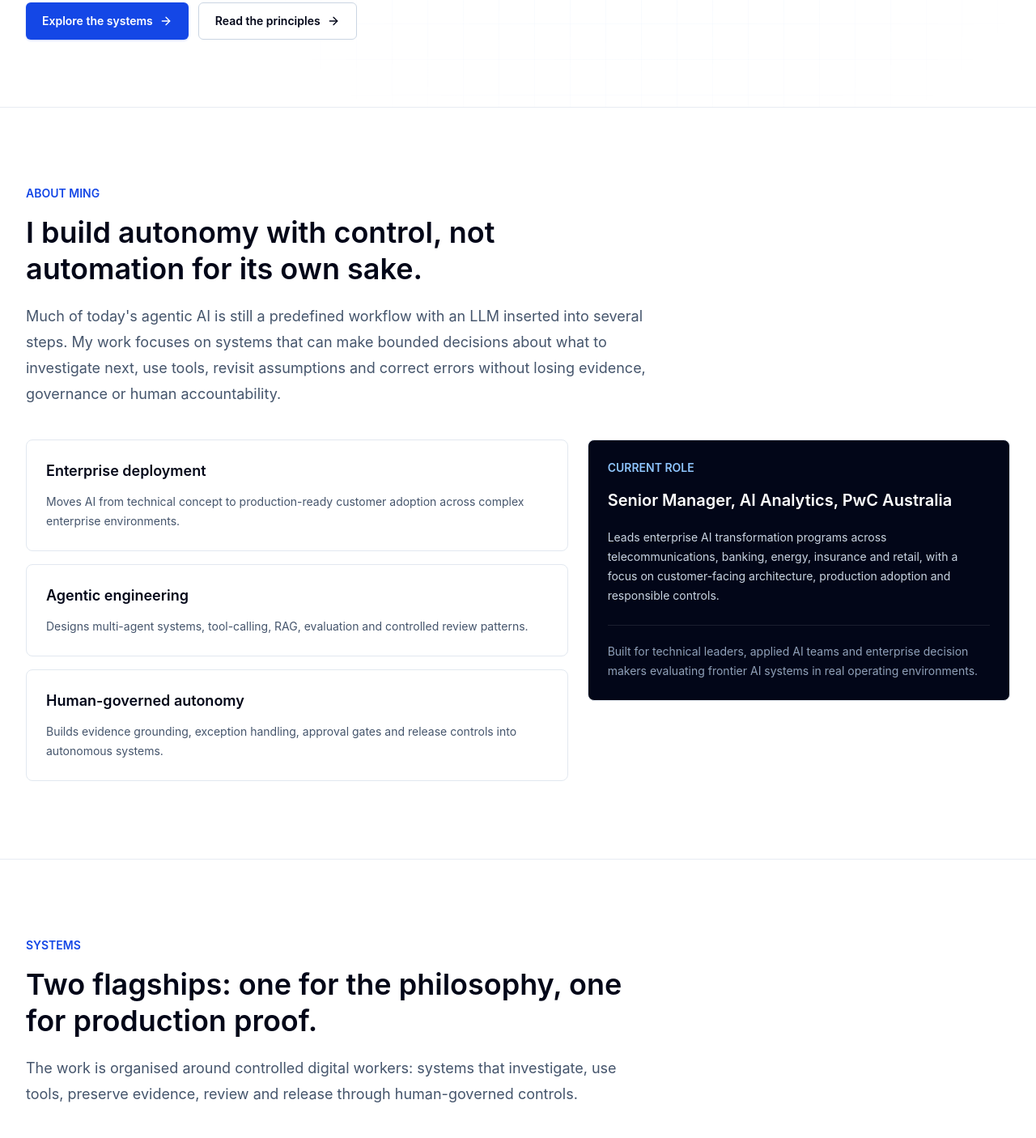
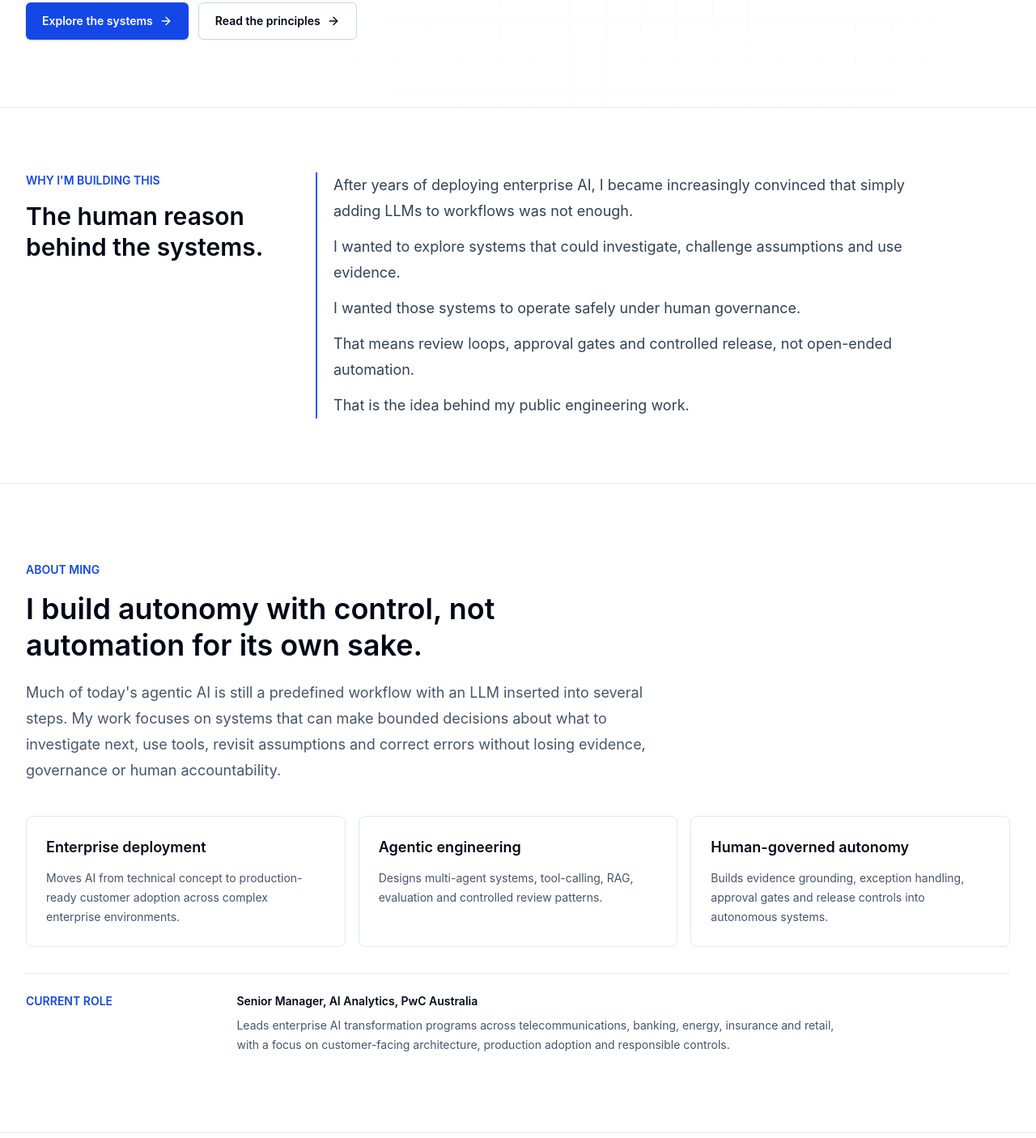
Before and after one commit to ameliekong609/mingkong-ai, a Next.js app: page / in a window 1280 px wide. Shown: the part 740-2146 px from the top of the page at 81% size. Built offline with nearby package versions, Linux system fonts and the light colour scheme.

Commit message:
Add personal motivation section

```diff
--- a/app/page.tsx
+++ b/app/page.tsx
@@ -6,6 +6,7 @@ import { SelectedProjects } from "@/components/SelectedProjects";
 import { SiteHeader } from "@/components/SiteHeader";
 import { Speaking } from "@/components/Speaking";
 import { ApproachVisual } from "@/components/ApproachVisual";
+import { WhyBuildingThis } from "@/components/WhyBuildingThis";
 
 export default function Home() {
   return (
@@ -14,6 +15,7 @@ export default function Home() {
       <main id="main">
         <Hero />
         <ApproachVisual />
+        <WhyBuildingThis />
         <About />
         <SelectedProjects />
         <Principles />
--- a/components/About.tsx
+++ b/components/About.tsx
@@ -9,8 +9,7 @@ export function About() {
       title="I build autonomy with control, not automation for its own sake."
       intro="Much of today's agentic AI is still a predefined workflow with an LLM inserted into several steps. My work focuses on systems that can make bounded decisions about what to investigate next, use tools, revisit assumptions and correct errors without losing evidence, governance or human accountability."
     >
-      <div className="grid gap-6 lg:grid-cols-[1fr_0.78fr]">
-        <div className="grid gap-4 sm:grid-cols-3 lg:grid-cols-1">
+      <div className="grid gap-4 md:grid-cols-3">
         {strengths.map((strength) => (
           <article
             key={strength.title}
@@ -25,19 +24,22 @@ export function About() {
           </article>
         ))}
       </div>
-        <div className="rounded-lg border border-slate-200 bg-slate-950 p-6 text-white lg:self-start">
-          <p className="text-sm font-semibold uppercase text-blue-300">
+
+      <div className="mt-8 border-t border-slate-200 pt-6">
+        <div className="grid gap-3 sm:grid-cols-[0.26fr_1fr]">
+          <p className="text-sm font-semibold uppercase text-blue-700">
             Current role
           </p>
-          <h3 className="mt-4 text-xl font-semibold">{profile.currentRole}</h3>
-          <p className="mt-5 text-sm leading-6 text-slate-300">
+          <div className="max-w-3xl">
+            <p className="text-sm font-semibold text-slate-950">
+              {profile.currentRole}
+            </p>
+            <p className="mt-2 text-sm leading-6 text-slate-600">
               Leads enterprise AI transformation programs across telecommunications,
               banking, energy, insurance and retail, with a focus on customer-facing
               architecture, production adoption and responsible controls.
             </p>
-          <p className="mt-6 border-t border-white/10 pt-5 text-sm leading-6 text-slate-400">
-            {profile.audience}
-          </p>
+          </div>
         </div>
       </div>
     </Section>
--- /dev/null
+++ b/components/WhyBuildingThis.tsx
@@ -0,0 +1,34 @@
+const lines = [
+  "After years of deploying enterprise AI, I became increasingly convinced that simply adding LLMs to workflows was not enough.",
+  "I wanted to explore systems that could investigate, challenge assumptions and use evidence.",
+  "I wanted those systems to operate safely under human governance.",
+  "That means review loops, approval gates and controlled release, not open-ended automation.",
+  "That is the idea behind my public engineering work.",
+];
+
+export function WhyBuildingThis() {
+  return (
+    <section
+      id="why"
+      className="scroll-mt-24 border-t border-slate-200/80 bg-white py-16 sm:py-20"
+    >
+      <div className="mx-auto grid w-full max-w-7xl gap-8 px-6 lg:grid-cols-[0.38fr_1fr] lg:px-8">
+        <div>
+          <p className="mb-4 text-sm font-semibold uppercase text-blue-700">
+            Why I&apos;m building this
+          </p>
+          <h2 className="max-w-sm text-3xl font-semibold leading-tight text-slate-950">
+            The human reason behind the systems.
+          </h2>
+        </div>
+        <div className="max-w-3xl border-l-2 border-blue-600 pl-5">
+          <div className="grid gap-3 text-lg leading-8 text-slate-700">
+            {lines.map((line) => (
+              <p key={line}>{line}</p>
+            ))}
+          </div>
+        </div>
+      </div>
+    </section>
+  );
+}
--- a/lib/content.ts
+++ b/lib/content.ts
@@ -14,7 +14,7 @@ export const profile = {
 };
 
 export const navItems = [
-  { label: "About", href: "#about" },
+  { label: "Why", href: "#why" },
   { label: "Systems", href: "#projects" },
   { label: "Principles", href: "#principles" },
   { label: "Speaking", href: "#speaking" },
```
Lines whose indentation alone changed are shown as unchanged.
